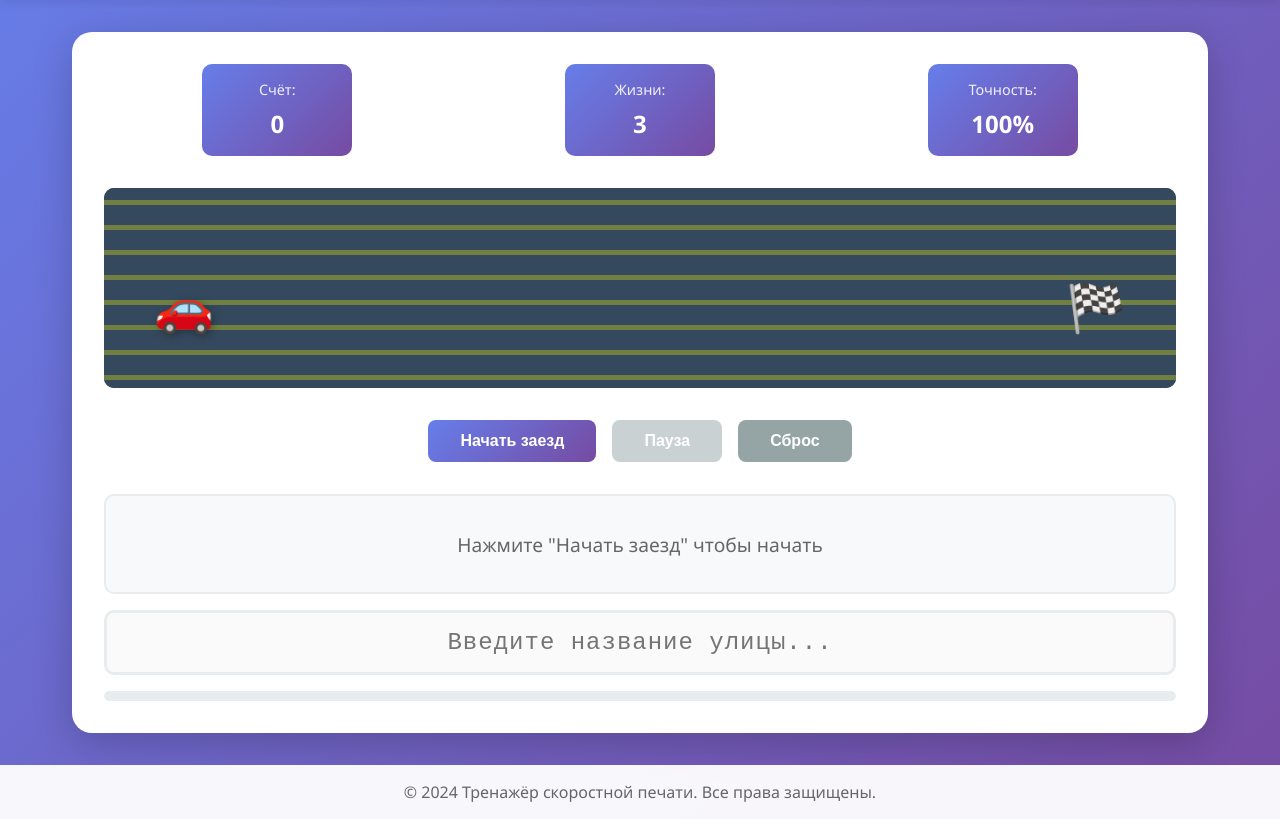
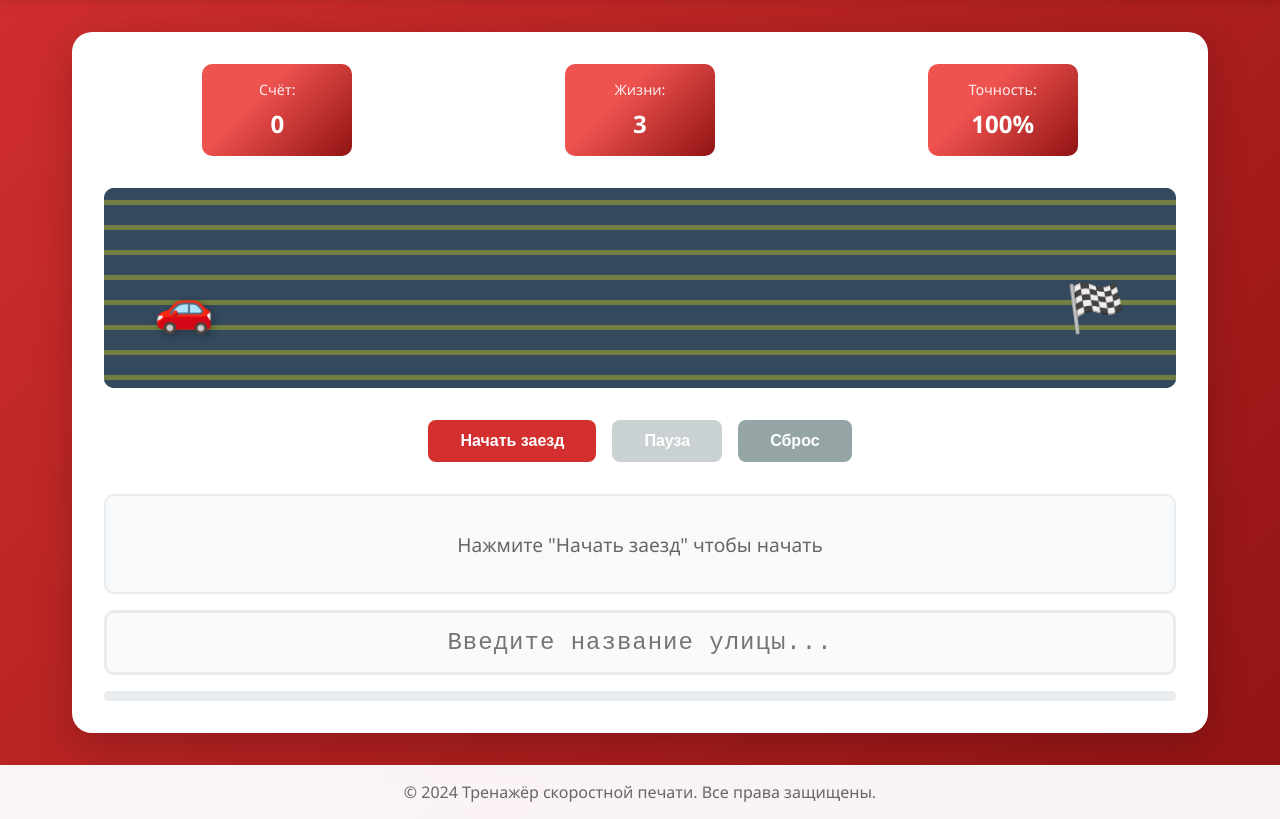
Before and after one commit to Ureshipan/SpeedWritingBase, a Flask app: page / in a window 1280 px wide. Shown: the part 110-929 px from the top of the page. Run offline with Flask 3, Linux system fonts and the light colour scheme.

Commit message:
красный цвет для сайта

```diff
--- a/static/css/style.css
+++ b/static/css/style.css
@@ -3,10 +3,17 @@
     padding: 0;
     box-sizing: border-box;
 }
-
+:root {
+    --moscow-red: #D32F2F;
+    --moscow-red-dark: #911313;
+    --moscow-red-light: #EF5350;
+    --moscow-gold: #FFD700;
+    --moscow-gold-dark: #FFA000;
+    --moscow-gold-light: #FFECB3;
+}
 body {
     font-family: 'Segoe UI', Tahoma, Geneva, Verdana, sans-serif;
-    background: linear-gradient(135deg, #667eea 0%, #764ba2 100%);
+    background: linear-gradient(135deg, var(--moscow-red)0%, var(--moscow-red-dark) 100%);
     min-height: 100vh;
     display: flex;
     flex-direction: column;
@@ -14,7 +21,7 @@ body {
 
 /* Header */
 .header {
-    background: rgba(255, 255, 255, 0.95);
+    background: #fffffff2;
     box-shadow: 0 2px 10px rgba(0, 0, 0, 0.1);
     padding: 1rem 0;
 }
@@ -63,10 +70,12 @@ body {
     justify-content: space-around;
     flex-wrap: wrap;
     gap: 1rem;
+    background-color: white;
+    color: var(--moscow-gold);
 }
 
 .stat-item {
-    background: linear-gradient(135deg, #667eea 0%, #764ba2 100%);
+    background: linear-gradient(135deg, var(--moscow-red-light) 35%, var(--moscow-red-dark)100%);
     color: white;
     padding: 1rem 2rem;
     border-radius: 10px;
@@ -186,8 +195,8 @@ body {
 }
 
 .btn-primary {
-    background: linear-gradient(135deg, #667eea 0%, #764ba2 100%);
-    color: white;
+    background: linear-gradient(135deg, var(--moscow-red) 100%, var(--moscow-red-dark) 0%);
+    color: rgb(255, 255, 255);
 }
 
 .btn-primary:hover:not(:disabled) {
```
